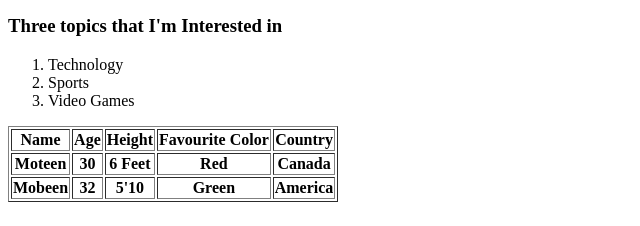
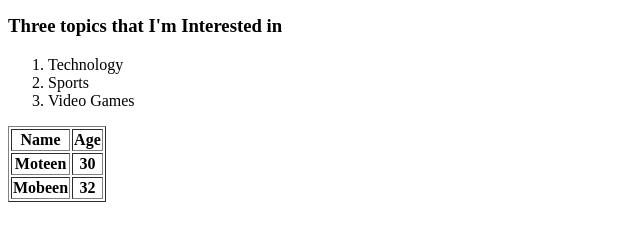
Before and after one commit to moteenraza07/my-first-webpage, a plain HTML site: page index.html in a window 1280 px wide. Shown: the part 574-800 px from the top of the page, without its empty margins (0-640 px from the left). Drawn offline with Linux system fonts and the light colour scheme.

Commit message:
Add files via upload

```diff
--- a/index.html
+++ b/index.html
@@ -23,24 +23,15 @@
         <tr>
             <th>Name</th>
             <th>Age</th>
-            <th>Height</th>
-            <th>Favourite Color</th>
-            <th>Country</th>
         </tr>
         <tr>
             <th>Moteen</th>
             <th>30</th>
-            <th>6 Feet</th>
-            <th>Red</th>
-            <th>Canada</th>
         </tr>
 
          <tr>
             <th>Mobeen</th>
             <th>32</th>
-            <th>5'10</th>
-            <th>Green</th>
-            <th>America</th>
         </tr>
     </table>
 </body>
```
